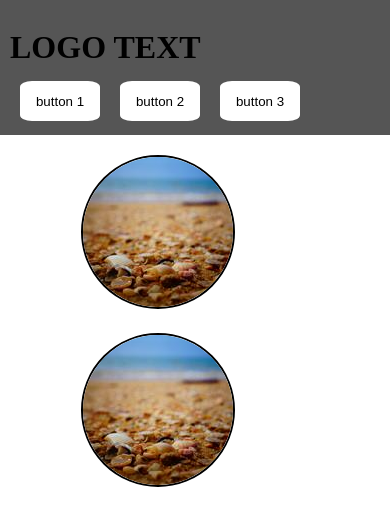
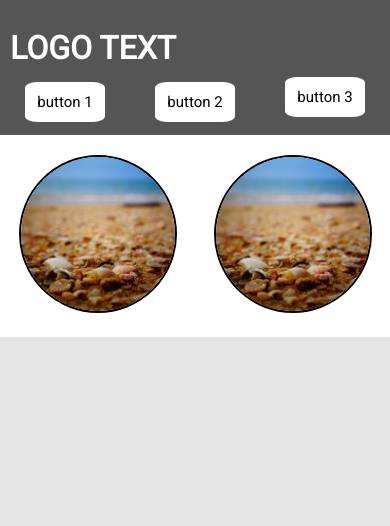
Before and after one commit to Wolchw/FRS-course, a Vue app: page / in a window 390 px wide. Shown: the top 526 px of the page. Built offline with nearby package versions, Linux system fonts and the light colour scheme.

Commit message:
fix: responsive

```diff
--- a/index.html
+++ b/index.html
@@ -4,10 +4,14 @@
 <head>
     <meta charset="UTF-8">
     <link rel="icon" href="/favicon.ico">
+    <link rel="preconnect" href="https://fonts.googleapis.com">
+    <link rel="preconnect" href="https://fonts.gstatic.com" crossorigin>
+    <link href="https://fonts.googleapis.com/css2?family=Roboto&display=swap" rel="stylesheet">
     <meta name="viewport" content="width=device-width, initial-scale=1.0">
     <style>
         * {
-            margin: 0px;
+            margin: 0;
+            font-family: 'Roboto', sans-serif;
         }
     </style>
 </head>
--- a/src/App.vue
+++ b/src/App.vue
@@ -7,39 +7,87 @@ import { ref } from 'vue'
 const items = ref([{ title: 'button' }, { title: 'button' }, { title: 'button' }])
 </script>
 
-<template>
-  <header>
-    <LogText>LOGO TEXT</LogText>
-    <nav>
-      <ul>
+<template class="something">
+  <header class="appHeader">
+    <LogText class="lText">LOGO TEXT</LogText>
+    <nav class="appNav">
+      <ul class="appList">
         <li v-for="(item, index) in items">
           <ButtonItem :title="item.title" :id="index + 1"></ButtonItem>
         </li>
       </ul>
     </nav>
   </header>
-  <main>
-    <div>
-      <MainPhotoContent></MainPhotoContent>
-    </div>
-    <div>
-      <MainPhotoContent></MainPhotoContent>
-    </div>
+  <main class="appMain">
+    <MainPhotoContent />
+    <MainPhotoContent />
   </main>
+  <article class="something"></article>
 </template>
 
-<style>
-header {
+<style scoped>
+.appHeader {
   background-color: #555555;
   height: 135px;
-  width: 100vw;
+  width: 100%;
+  color: white;
 }
-main {
-  width: 100vw;
+.appMain {
+  width: 100%;
   background-color: white;
+  display: flex;
+  flex-wrap: wrap;
+  justify-content: space-around;
+  align-content: center;
 }
-ul,
-li {
+.appNav {
+  justify-content: end;
+  background-color: #555555;
+}
+.lText {
+  background-color: #555555;
+}
+.appList {
+  display: flex;
+  flex-direction: row;
+  justify-content: space-around;
+  list-style-type: none;
   padding: 0px;
+  background-color: #555555;
+}
+.appButtton {
+  background-color: blue;
+}
+.something {
+  background-color: #e5e5e5;
+
+  margin-top: 20px;
+  height: 100vh;
+  width: 100%;
+}
+@media only screen and (width: 768px) {
+  .appHeader {
+    width: 70vw;
+    display: flex;
+    margin-left: auto;
+    margin-right: auto;
+    align-items: center;
+
+    height: 10vw;
+  }
+  .appNav {
+    width: 65%;
+    display: flex;
+  }
+  .appList {
+    margin-right: 5%;
+    width: 60%;
+    gap: 10px;
+  }
+  .appMain {
+    width: 60%;
+    margin-left: auto;
+    margin-right: auto;
+  }
 }
 </style>
--- a/src/components/ButtonItem.vue
+++ b/src/components/ButtonItem.vue
@@ -8,25 +8,36 @@ defineProps({
 })
 </script>
 <template>
-  <button>{{ title }} {{ id }}</button>
+  <div v-if="id == 3" class="fStyle">
+    <button type="button" class="fButton button3">{{ title }} {{ id }}</button>
+  </div>
+  <div v-else class="fStyle">
+    <button type="button" class="fButton">{{ title }} {{ id }}</button>
+  </div>
 </template>
 
-<style>
-ul {
-  margin: 0px;
+<style scoped>
+.fStyle {
+  background-color: #555555;
 }
-li {
-  float: left;
-  display: inline-flexbox;
-  list-style: none;
-}
-li > button {
+.fButton {
   width: 80px;
   height: 40px;
   margin-top: 15px;
-  margin-left: 20px;
   border-radius: 15%;
   border: none;
   background-color: white;
+  font-size: 15px;
+}
+.button3 {
+  margin-top: 10px;
+}
+@media only screen and (width: 768px) {
+  .fButton {
+    width: 70px;
+  }
+  .button3 {
+    margin-top: 10%;
+  }
 }
 </style>
--- a/src/components/LogText.vue
+++ b/src/components/LogText.vue
@@ -1,10 +1,10 @@
 <template>
-  <h1>
+  <h1 class="h1Text">
     <slot></slot>
   </h1>
 </template>
-<style>
-h1 {
+<style scoped>
+.h1Text {
   padding-top: 29px;
   margin-left: 10px;
 }
--- a/src/components/MainPhotoContent.vue
+++ b/src/components/MainPhotoContent.vue
@@ -1,12 +1,17 @@
 <template>
-  <img src="/src/assets/img-one-small.jpg" />
+  <div class="contentImg">
+    <img src="/src/assets/img-one-small.jpg" />
+  </div>
 </template>
 
-<style>
-img {
-  margin-top: 20px;
-  margin-left: 81px;
+<style scoped>
+.contentImg {
+  padding-top: 20px;
+}
+.contentImg > img {
   border-radius: 100%;
   border: 2px solid black;
+  height: 154px;
+  width: 154px;
 }
 </style>
```
